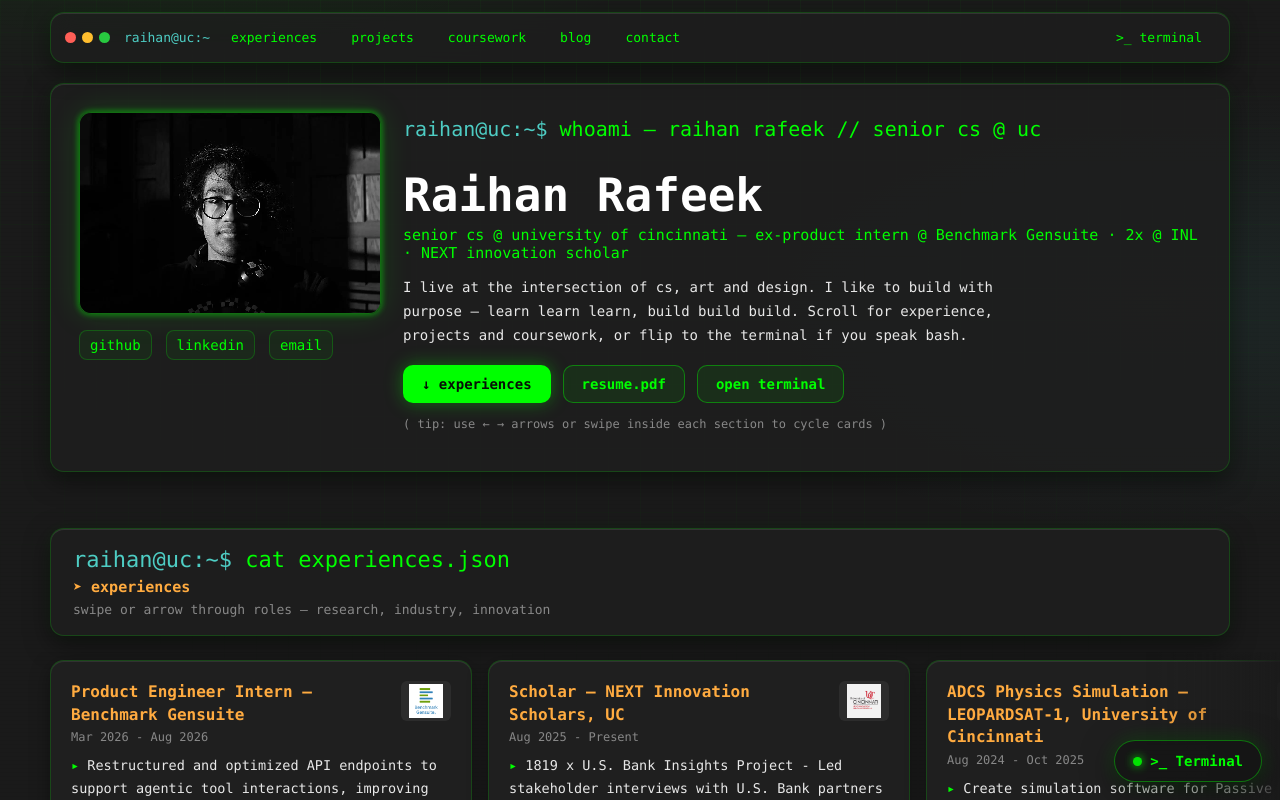
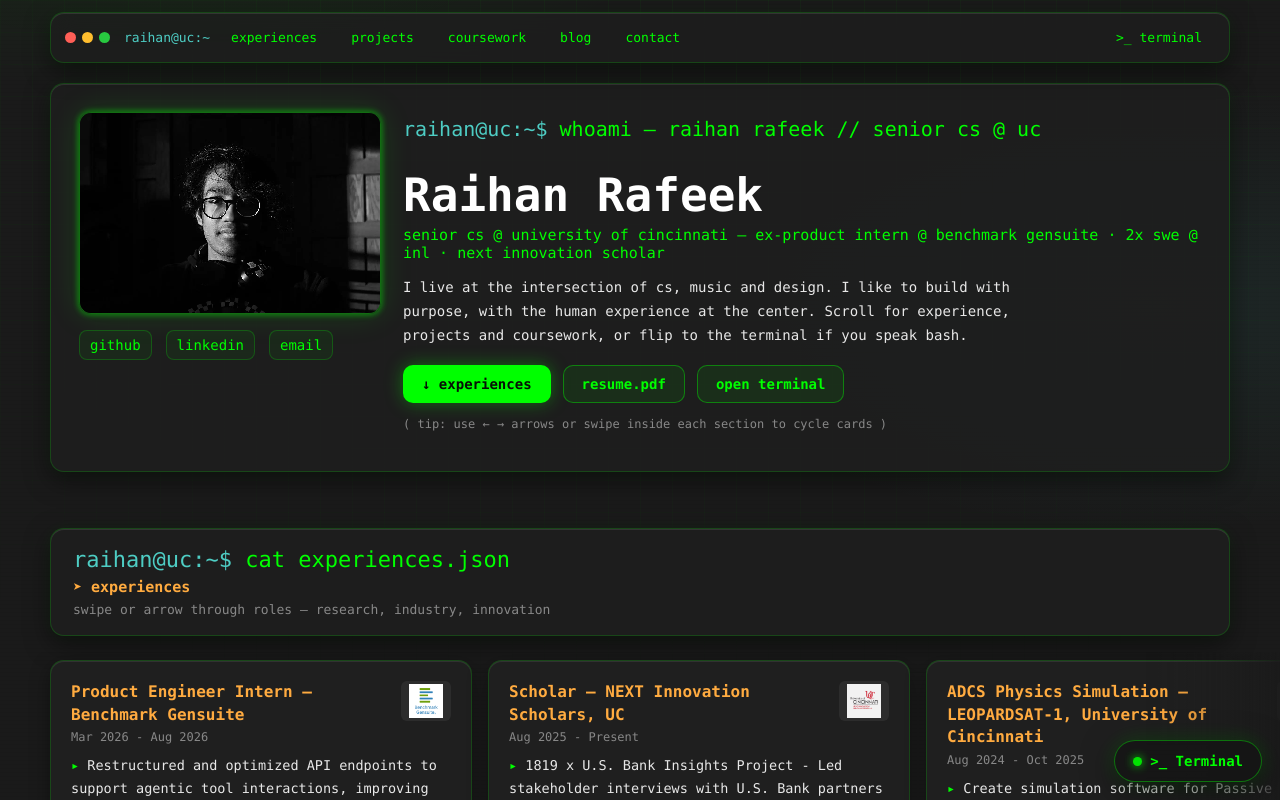
Before and after one commit to Rai1975/portfolio, a React (Create React App) app in the folder portfolio/: page / in a window 1280 px wide. Shown: the top 800 px of the page. Built offline with nearby package versions, Linux system fonts and the light colour scheme.

Commit message:
Formatting updates + text cleanup

```diff
--- a/portfolio/src/components/gui/Hero.js
+++ b/portfolio/src/components/gui/Hero.js
@@ -43,11 +43,10 @@
           Raihan Rafeek
         </h1>
         <p style={{ color: 'var(--gui-green)', margin: '0 0 10px', fontSize: 15 }}>
-          senior cs @ university of cincinnati — ex-product intern @ Benchmark Gensuite · 2x @ INL · NEXT innovation scholar
+          senior cs @ university of cincinnati — ex-product intern @ benchmark gensuite · 2x swe @ inl · next innovation scholar
         </p>
         <p style={{ color: 'var(--gui-text)', fontSize: 14, lineHeight: 1.7, maxWidth: 640 }}>
-          I live at the intersection of cs, art and design. I like to build with purpose —
-          learn learn learn, build build build. Scroll for experience, projects and coursework,
+          I live at the intersection of cs, music and design. I like to build with purpose, with the human experience at the center. Scroll for experience, projects and coursework,
           or flip to the terminal if you speak bash.
         </p>
         <div className="gui-cta-row">
--- a/portfolio/src/pages/About-me.js
+++ b/portfolio/src/pages/About-me.js
@@ -340,7 +340,7 @@
   whoami: () => [
     { t: 'out', v: 'raihan rafeek' },
     { t: 'out', v: 'senior year cs @ university of cincinnati' },
-    { t: 'out', v: 'ex-product intern @ Benchmark Gensuite. 2x intern @ Idaho National Laboratory. NEXT innovation scholar.' },
+    { t: 'out', v: 'ex-product intern @ benchmark gensuite. 2x swe @ inl. next innovation scholar.' },
     { t: 'out', v: 'computing. programming. music. design.' },
   ],
   bio: () => [
```
